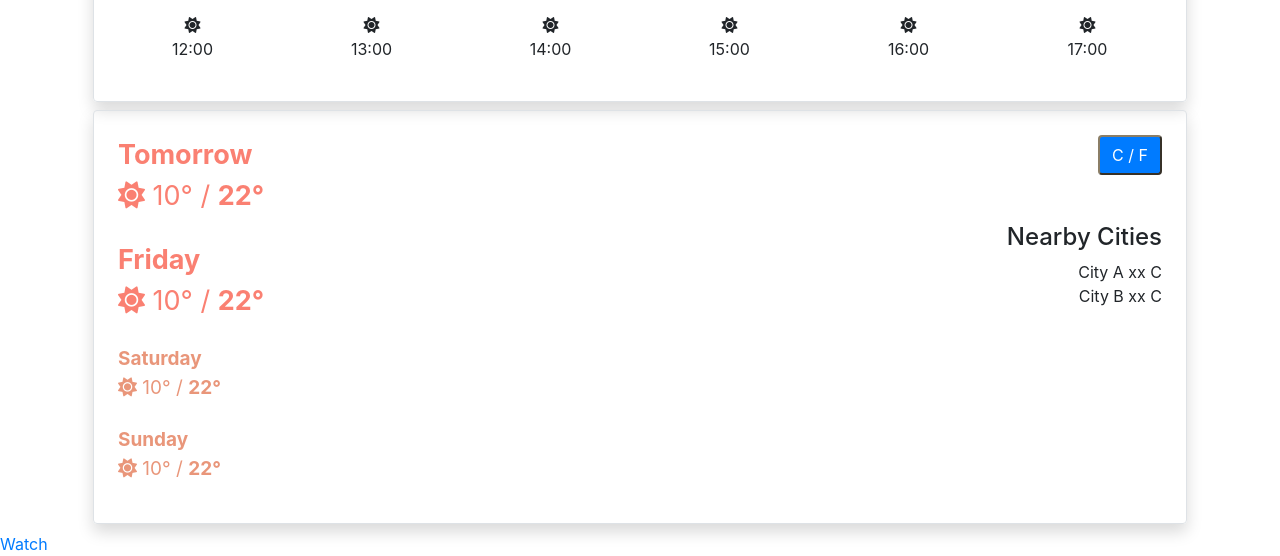
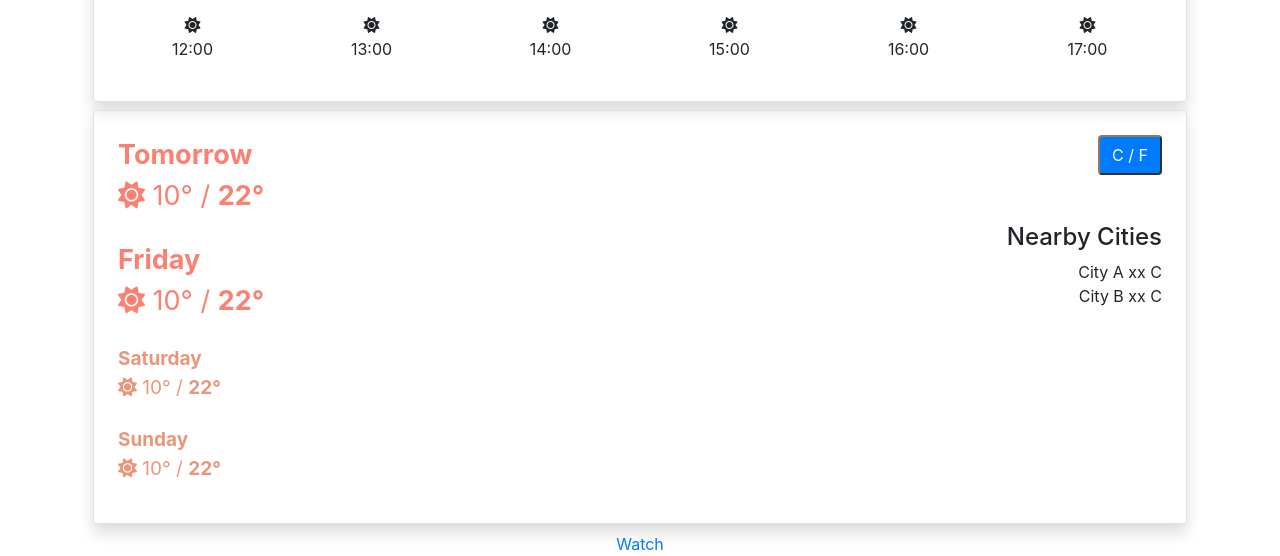
Before and after one commit to hokkjkm/weather-search, a website built with Parcel: page index.html in a window 1280 px wide. Shown: the part 295-851 px from the top of the page. Built offline with nearby package versions, Linux system fonts and the light colour scheme; no server answers.

Commit message:
add github link

```diff
--- a/styles.css
+++ b/styles.css
@@ -39,3 +39,8 @@ h2 {
   text-shadow: 2px 3px darkgray;
   cursor: pointer;
 }
+
+.github-button {
+  display: flex;
+  justify-content: center;
+}
```
Also changed, not shown: index.js (+0 -7 lines).
